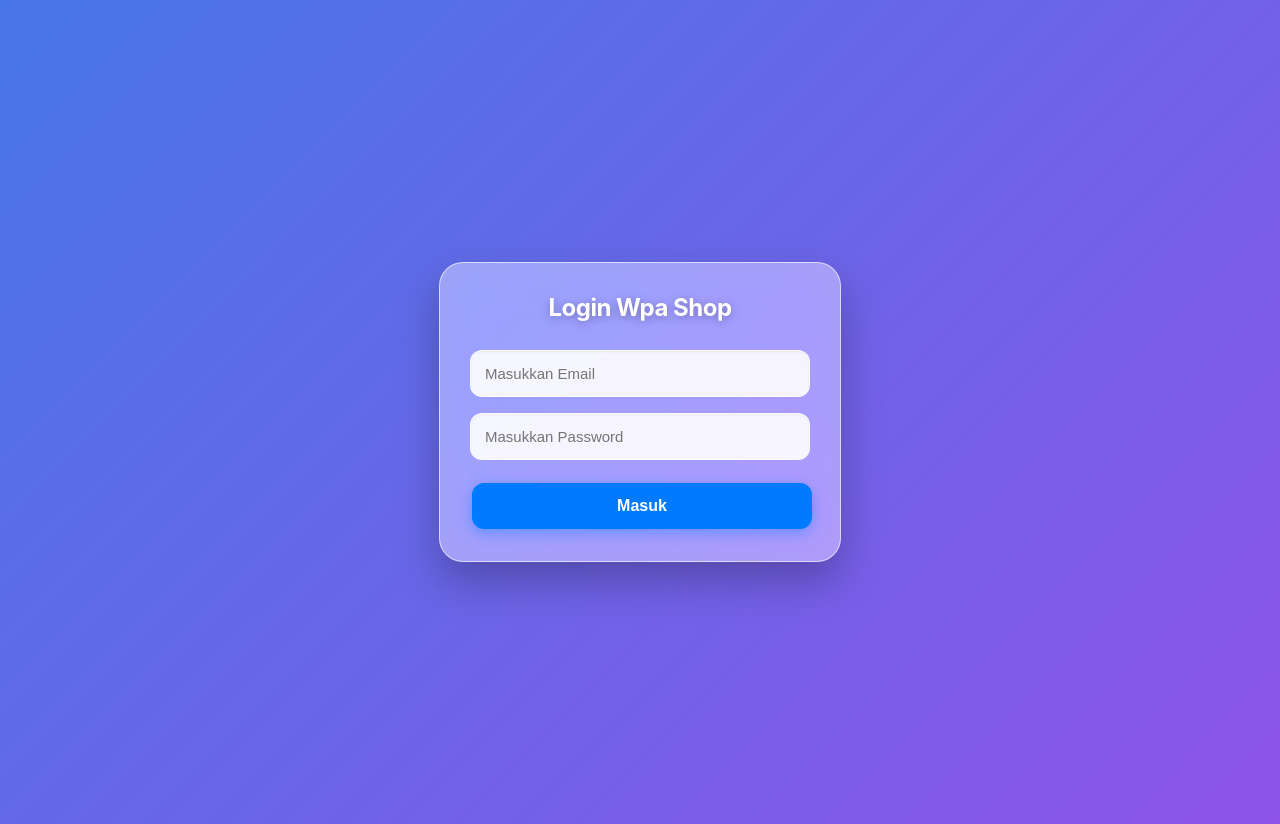
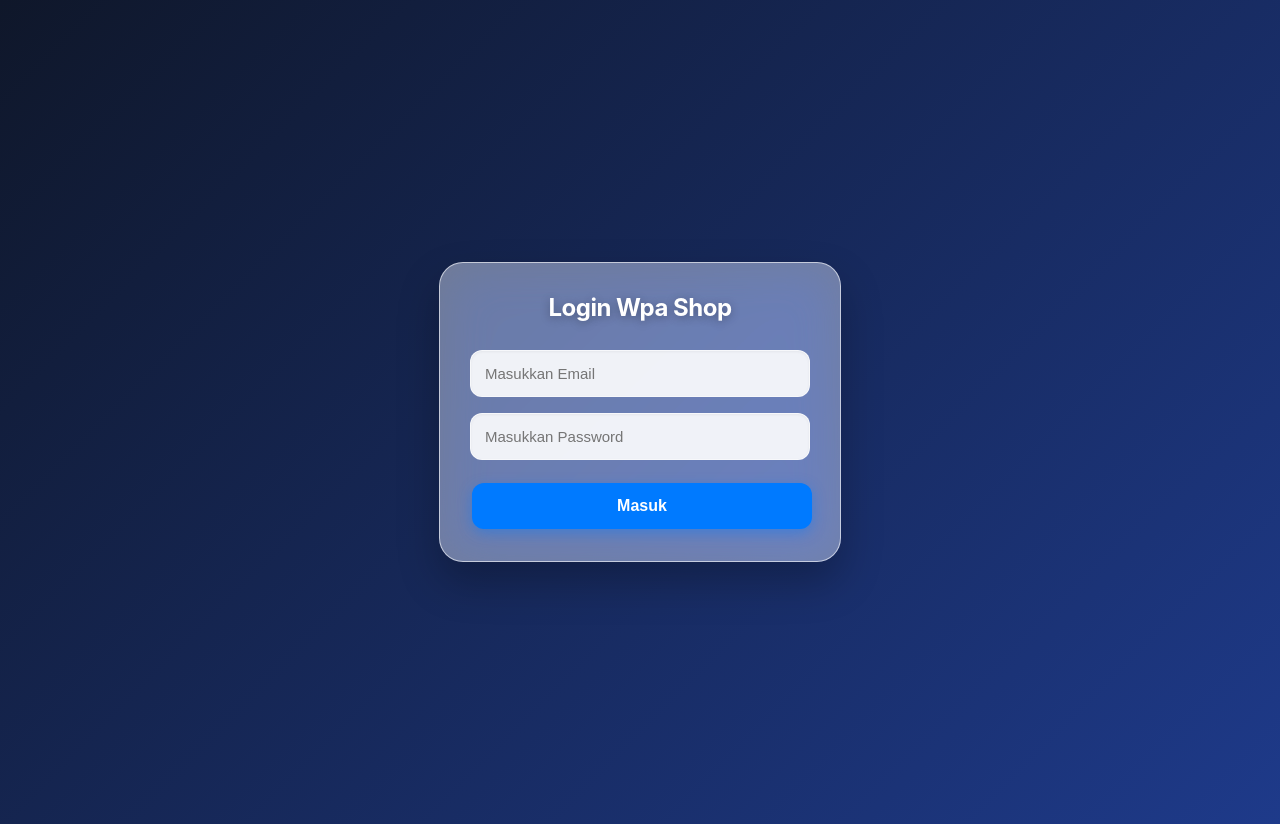
Before and after one commit to tokowpa/modern, a plain HTML site: page index.html in a window 1280 px wide. Drawn offline with nearby package versions, Linux system fonts and the light colour scheme; no server answers.

Commit message:
Change background gradient in index.html

```diff
--- a/index.html
+++ b/index.html
@@ -12,7 +12,7 @@
       body {
         font-family: -apple-system, BlinkMacSystemFont, "SF Pro Display", "Segoe UI", Roboto, Helvetica, Arial, sans-serif;
         padding: 12px;
-        background: linear-gradient(135deg, #4776e6 0%, #8e54e9 100%);
+        background: linear-gradient(135deg, #0f172a 0%, #1e3a8a 100%);
         min-height: 100vh;
         margin: 0;
         color: #0f172a; /* Teks utama dibuat gelap agar kontras tinggi */
```
